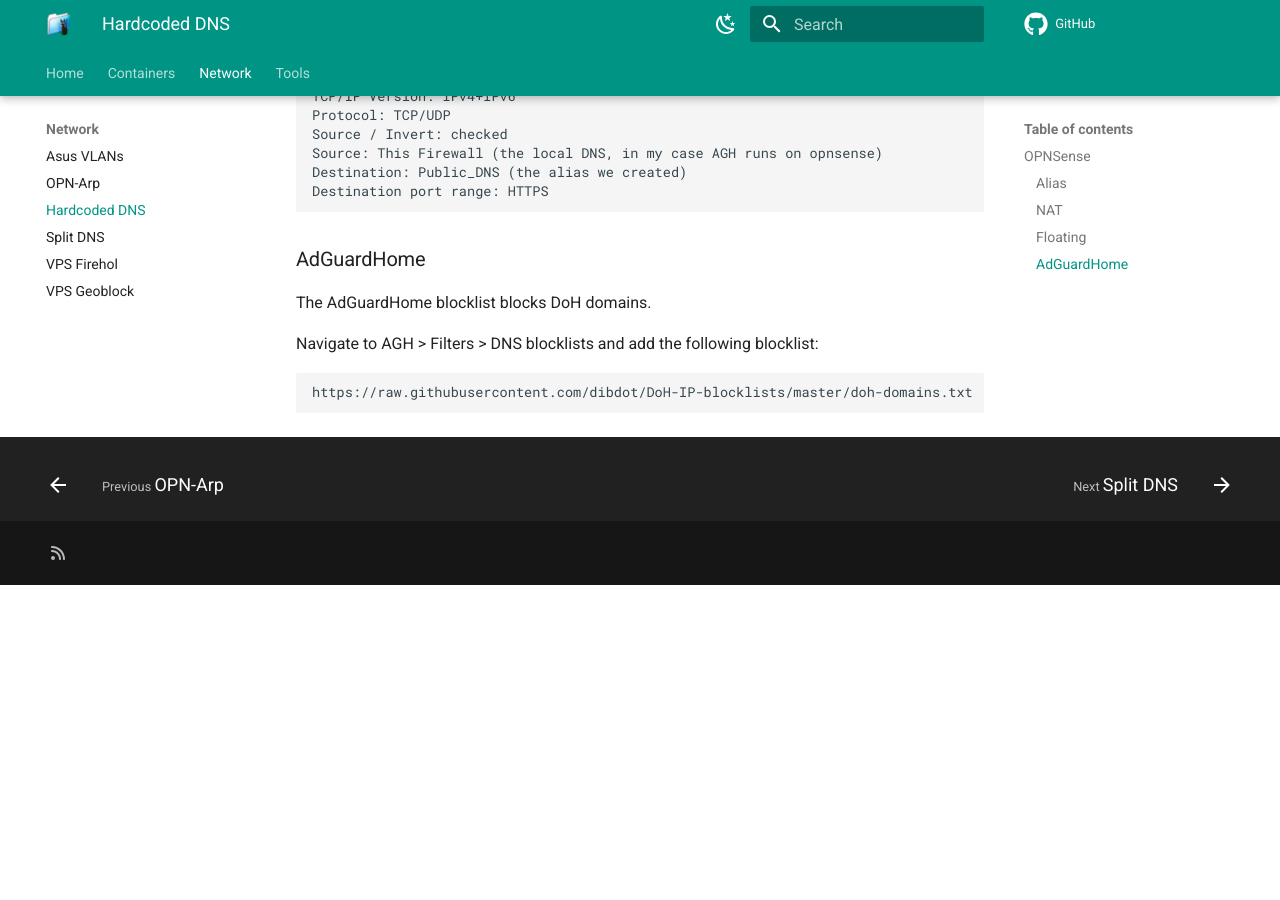
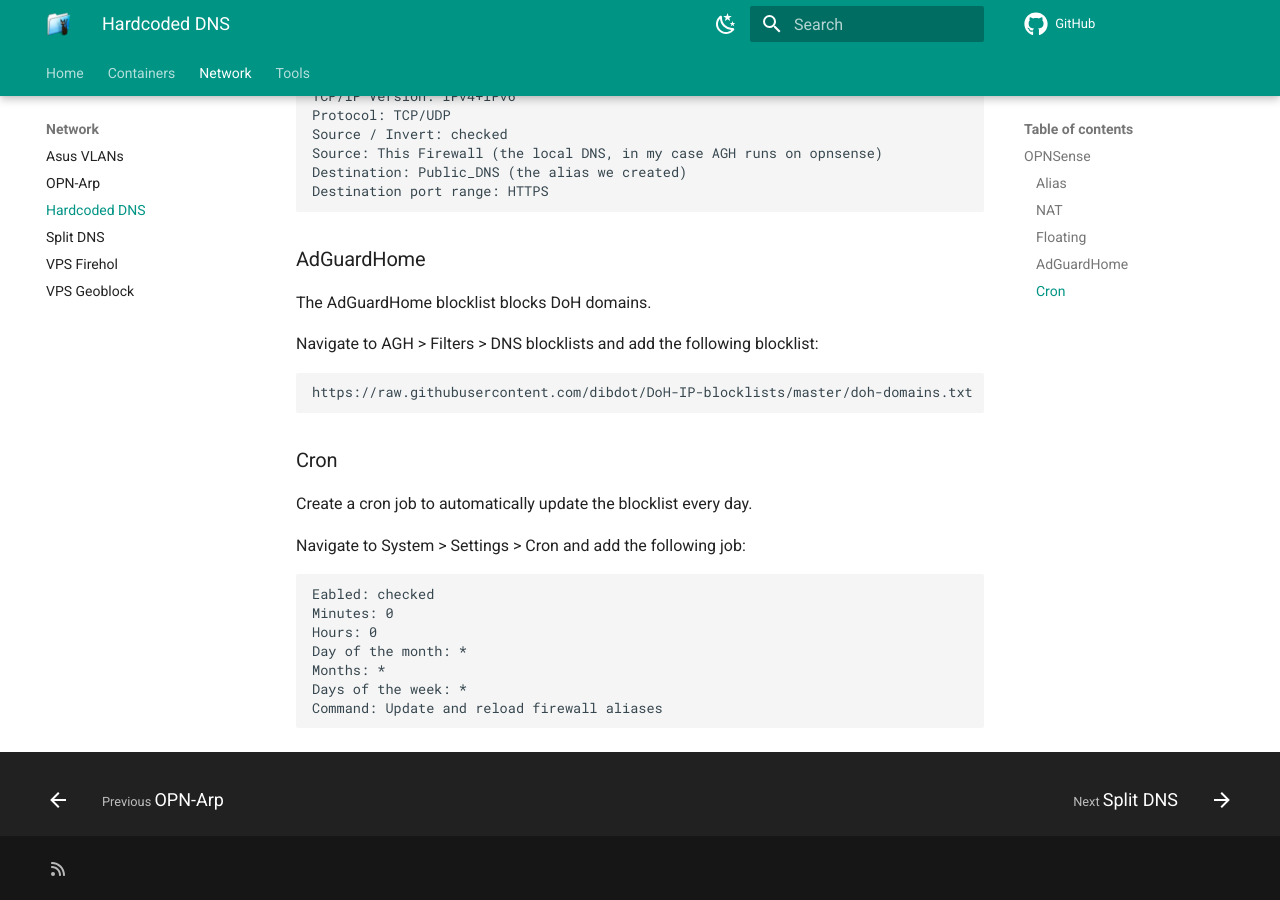
Before and after one commit to quietsy/advanced-configurations, an MkDocs documentation site: the page built from docs/hardcoded-dns.md, in a window 1280 px wide and 900 px high, scrolled down 1459 px. Built offline with MkDocs 1.6.1 and Material for MkDocs 9.7.7, drawn with Linux system fonts in a browser that asks for light colours; comment, search, counter and statistics services are not loaded; before the commit the page ends 2044 px from its top, so only the background shows below that.

Commit message:
Add cron to hardcoded dns

````diff
--- a/docs/hardcoded-dns.md
+++ b/docs/hardcoded-dns.md
@@ -80,3 +80,19 @@
 ```
 https://raw.githubusercontent.com/dibdot/DoH-IP-blocklists/master/doh-domains.txt
 ```
+
+### Cron
+
+Create a cron job to automatically update the blocklist every day.
+
+Navigate to System > Settings > Cron and add the following job:
+
+```
+Eabled: checked
+Minutes: 0
+Hours: 0
+Day of the month: *
+Months: *
+Days of the week: *
+Command: Update and reload firewall aliases
+```
````
